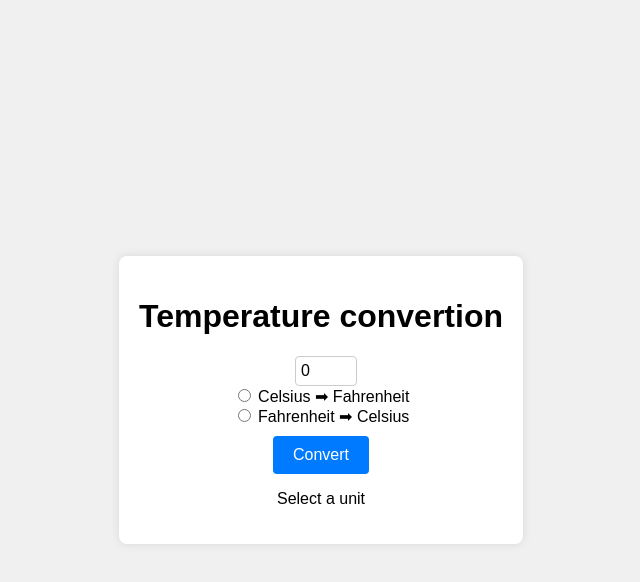
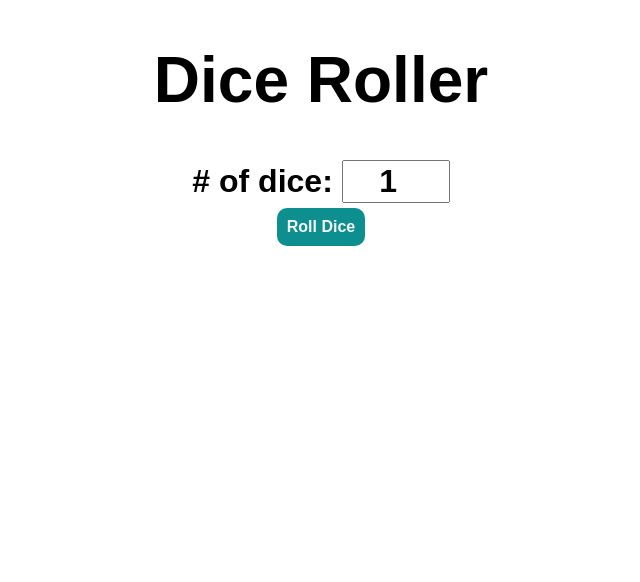
Before and after one commit to Selvamari121/L_learn, a plain HTML site: page index.html in a window 1280 px wide. Shown: the whole page, without its empty margins (319-959 px from the left). Drawn offline with Linux system fonts and the light colour scheme.

Commit message:
Add files via upload

```diff
--- /dev/null
+++ b/dice.css
@@ -0,0 +1,91 @@
+#container {
+   font-family: Arial, Helvetica, sans-serif;
+   font-size: 2rem;
+   text-align: center;
+   font-weight: bold;
+}
+
+button {
+   font-size: 1rem;
+   font-weight: bold;
+   padding: 10px;
+   background-color: rgb(14, 143, 143);
+   color: whitesmoke;
+   border: none;
+   border-radius: 10px;
+   cursor: pointer;
+}
+
+button:hover {
+   background-color: rgb(3, 102, 102);
+}
+
+button:active {
+   background-color: rgb(3, 102, 102);
+}
+
+input {
+   font-size: 2rem;
+   font-weight: bold;
+   text-align: center;
+   width: 100px;
+}
+
+#diceResult {
+   margin: 20px;
+}
+
+#diceImg img {
+   width: 150px;
+}
+
+
+
+
+
+
+
+
+
+
+
+
+
+
+/*#container{
+   font-family:Arial, Helvetica, sans-serif;
+   font-size: 2rem;
+   text-align: center;
+   font-weight: bold;
+
+}
+button{
+   font-size: 1rem;
+   font-weight: bold;;
+   padding:10px;
+   background-color: rgb(14, 143, 143);
+   color: whitesmoke;
+   border: none;
+   border-radius: 10px;
+   cursor: pointer;
+
+}
+button:hover{
+   background-color:rgb(3, 102, 102) ;
+}
+button:active{
+   background-color:rgb(3, 102, 102) ;
+}
+input{
+   font-size: 2rem;
+   font-weight: bold;
+   text-align: center;
+   width: 100px;
+
+}
+#diceResult{
+   margin: 20px;
+}
+#diceImg img{
+   width: 150px;
+}*/
--- a/index.html
+++ b/index.html
@@ -3,29 +3,80 @@
 <head>
    <meta charset="UTF-8">
    <meta name="viewport" content="width=device-width, initial-scale=1.0">
-   <link rel="stylesheet" href="style.css">
-   <title>Document</title>
+   <title>Dice Game</title>
+   <link rel="stylesheet" href="dice.css">
 </head>
 <body>
-   <div class="container">
-      <form action="">
-         <h1>Temperature convertion</h1>
-        <div class="text">
-         <input id="textbox" type="number" value="0"><br>
-
-        </div>
-         <input type="radio" name="unit" id="fahrenheit">
-         <label for="fahrenheit">Celsius ➡ Fahrenheit</label><br>
-
-         <input type="radio" name="unit" id="celsius">
-         <label for="celsius">Fahrenheit ➡ Celsius</label><br>
-         <button type="submit" onclick="convert()">Convert</button><br>
-         <p id="result">Select a unit</p>   <!--Select a unit-->
+   <div id="container">
+      <h1>Dice Roller</h1>
+      <label for="numOfDice"># of dice:</label>
+      <input type="number" id="numOfDice" value="1" min="1" max="6"><br>
+      <button onclick="rollDice()">Roll Dice</button>
+      <div id="diceResult"></div>
+      <div id="diceImg"></div>
+   </div>
+   <script src="scriptdice.js"></script>
+</body>
+</html>
 
 
-  <script src="script.js"></script>
-      </form>
-   </div>
 
+
+
+
+
+
+
+
+
+
+
+
+
+
+
+
+
+
+
+
+
+
+
+
+
+
+
+
+
+
+
+
+
+<!--<!DOCTYPE html>
+<html lang="en">
+<head>
+   <meta charset="UTF-8">
+   <meta name="viewport" content="width=device-width, initial-scale=1.0">
+   <title>Dice Game</title>
+   <link rel="stylesheet" href="dice.css">
+
+
+</head>
+<body>
+
+    <div id="container">
+      <h1>Dice Roller</h1>
+      <label for=""># of dice:</label>
+      <input type="number" id="numOfDice" value="1" min="1" max="6"><br>
+      <button onclick="rollDice">Roll Dice</button>
+       <div id="diceResult">
+
+       </div>
+       <div id="diceImg">
+
+       </div>
+    </div>
+   <script src="scriptdice.js"></script>
 </body>
-</html>
+</html>-->
--- /dev/null
+++ b/scriptdice.js
@@ -0,0 +1,108 @@
+function rollDice() {
+   const numOfDice = document.getElementById("numOfDice").value;
+   const diceResult = document.getElementById("diceResult");
+   const diceImg = document.getElementById("diceImg");
+
+   const values = [];
+   const images = [];
+
+   for (let i = 0; i < numOfDice; i++) {
+     const value = Math.floor(Math.random() * 6) + 1;
+     values.push(value);
+     images.push(`<img src="diceimg/${value}.jpg" alt="Dice ${value}">`);
+   }
+
+   diceResult.textContent = `Dice: ${values.join(', ')}`;
+   diceImg.innerHTML = images.join('');
+ }
+
+
+
+
+
+
+
+
+
+
+
+
+
+
+
+
+
+
+
+
+
+
+
+
+
+
+
+
+
+
+
+
+
+
+
+
+ /*function rollDice(){
+  // var dice1 = Math.floor(Math.random() * 6) + 1;
+  const numOfDice=document.getElementById("numOfDice").value;
+  const diceResult=document.getElementById("diceResult");
+  const diceImg=document.getElementById("diceImg");
+
+
+
+  const values=[];
+  const images=[];
+
+ for(let i=0;i<numOfDice;i++){
+   const value=Math.floor(Math.random()*6)+1;
+   values.push(value);
+   images.pudh(`<img src="diceimg/${value}.jpg" alt="Dice ${values}>`);
+  }
+  //console.log(values);
+  diceResult.textContent=`Dice: ${values.join(',')}`;
+  diceImg.innerHTML=images.join('');
+
+}*/
+
+
+
+
+
+/*function rollDice() {
+    const numOfDice = document.getElementById('numOfDice').value;
+    const diceResult = document.getElementById('diceResult');
+    const diceImg = document.getElementById('diceImg');
+
+    diceResult.innerHTML = ''; // Clear previous results
+    diceImg.innerHTML = ''; // Clear previous images
+
+    let total = 0;
+
+    for (let i = 0; i < numOfDice; i++) {
+        const roll = Math.floor(Math.random() * 6) + 1;
+        total += roll;
+
+        // Display dice roll result as text
+        diceResult.innerHTML += `Dice ${i+1}: ${roll}<br>`;
+
+        // Display dice roll result as image
+        const img = document.createElement('img');
+        img.src = `dice${roll}.png`; // Assumes you have dice1.png to dice6.png images
+        img.alt = `Dice ${roll}`;
+        img.style.width = '50px';
+        img.style.height = '50px';
+        diceImg.appendChild(img);
+    }
+
+    diceResult.innerHTML += `<br>Total: ${total}`;
+}
+*/
```
